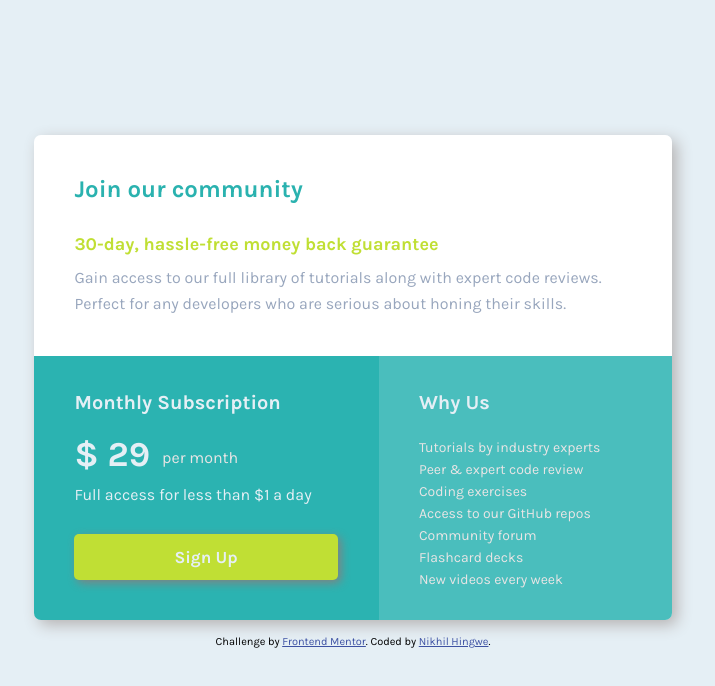
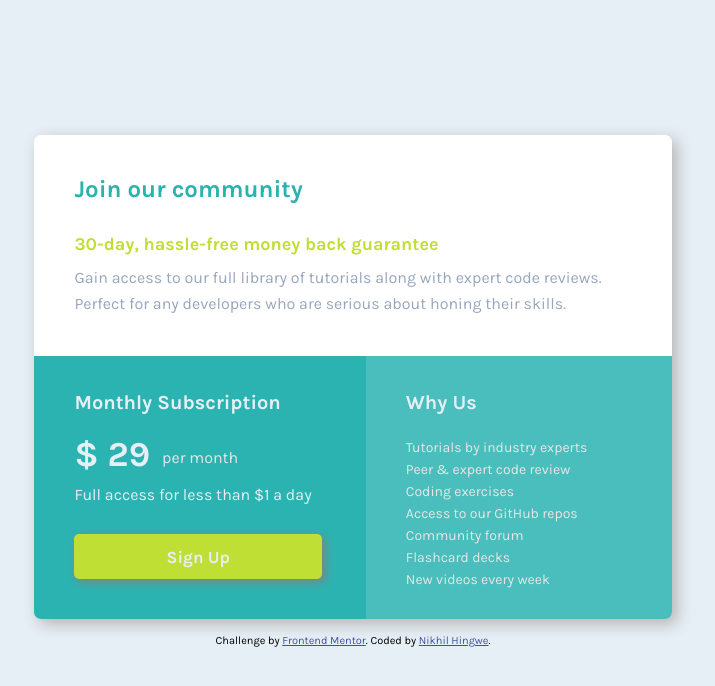
Before and after one commit to nikhilhingwe/Single-Price-Grid-Component, a plain HTML site: page index.html in a window 1280 px wide. Shown: the whole page, without its empty margins (287-1002 px from the left). Drawn offline with Linux system fonts and the light colour scheme.

Commit message:
first commit

```diff
--- a/style.css
+++ b/style.css
@@ -111,7 +111,8 @@ li{
 .monthly-sub button{
     margin-top: 30px;
     margin-bottom: 40px;
-    padding: 13px 100px;
+    width: 85%;
+    height: 45px;
     outline: none;
     border: none;
     background: var(--BrightYellow);
```
